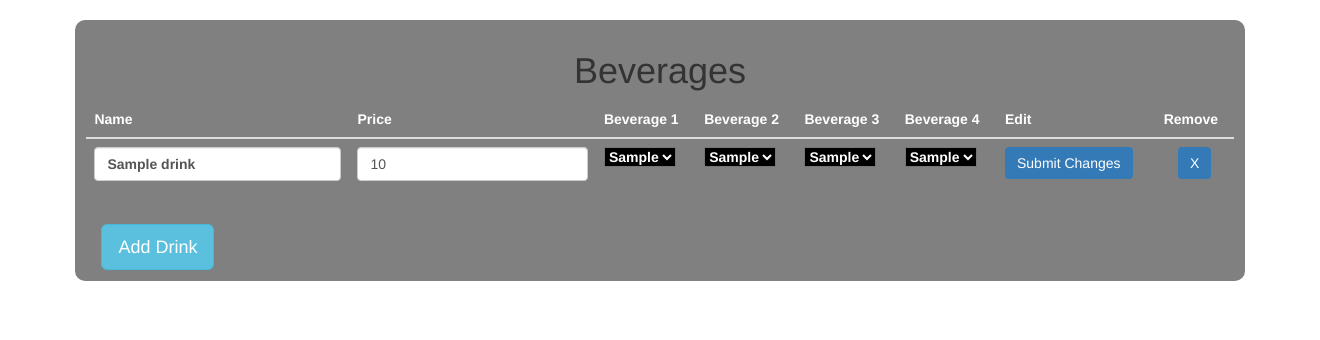
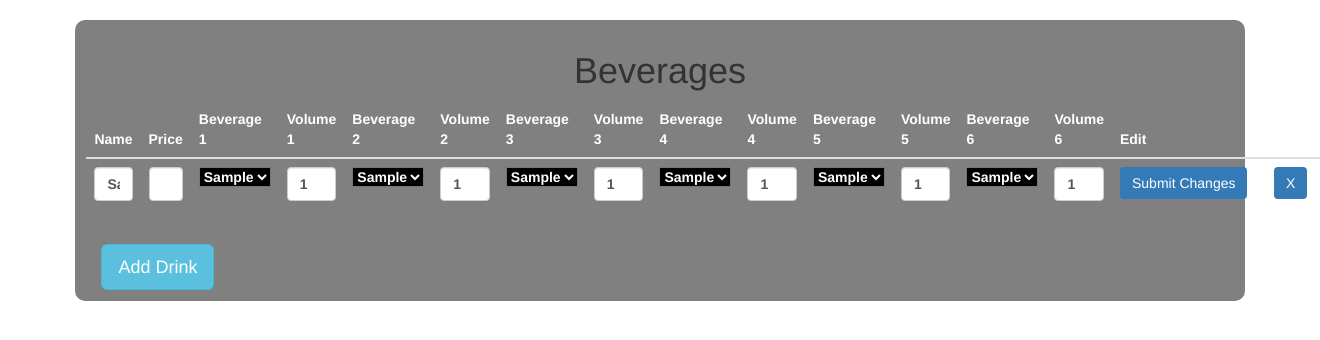
Before and after one commit to sixshotapp/web-app, a Flask app: page /employee_drinks in a window 1320 px wide. Shown: the part 50-390 px from the top of the page. Run offline with Flask 2, Linux system fonts and the light colour scheme; data comes from the database, SQL or seed files in the repository; both versions use the stored data as it was after the commit; tables that the repository leaves empty hold one stand-in row (values such as "Sample post"); some libraries are stand-ins or nearby versions.

Commit message:
made db changes

```diff
--- a/app.py
+++ b/app.py
@@ -3,7 +3,7 @@ from crypt import methods
 from flask import Flask, flash, render_template, redirect, request, redirect, session
 from flask_bcrypt import Bcrypt
 from global_var import DrinkInfo, EmployeeInfo, IngredientInfo, DrinkInfo
-# from flask_sqlalchemy import SQLAlchemy
+from dlnvalidation import is_valid
 
 # Local Imports
 from database import db, Employees, Users, Credentials, Drinks, Ingredients
@@ -13,7 +13,6 @@ bcrypt = Bcrypt(app)
 app.secret_key = b'_5#y2L"F4Q8z\n\xec]/'
 app.config['SQLALCHEMY_DATABASE_URI'] = 'sqlite:///6shot_db.db'
 app.config.update(SESSION_COOKIE_SAMESITE = "None", SESSION_COOKIE_SECURE = True)
-# db = SQLAlchemy(app)
 db.init_app(app)
 db.app = app
 
@@ -410,9 +409,6 @@ def employee_drinks():
             drink_id = request.form.get("drinkID")
             try:
                 drink = Drinks.query.filter_by(id = drink_id).first()
-                # print(change_price)
-                # print(drink.price)
-                # # change_price = drink.available if change_price == None else 0
                 change_bev1 = drink.bev1 if change_bev1 == "-1" else change_bev1
                 change_bev2 = drink.bev2 if change_bev2 == "-1" else change_bev2
                 change_bev3 = drink.bev3 if change_bev3 == "-1" else change_bev3
@@ -463,18 +459,34 @@ def employee_drinks():
             name = request.form.get("InputName")
             price = request.form.get("InputPrice")
             bev1 = request.form.get("InputBev1")
+            vol1 = request.form.get("InputVol1")
             bev2 = request.form.get("InputBev2")
+            vol2 = request.form.get("InputVol2")
             bev3 = request.form.get("InputBev3")
+            vol3 = request.form.get("InputVol3")
             bev4 = request.form.get("InputBev4")
+            vol4 = request.form.get("InputVol4")
+            bev5 = request.form.get("InputBev5")
+            vol5 = request.form.get("InputVol5")
+            bev6 = request.form.get("InputBev6")
+            vol6 = request.form.get("InputVol6")
             try:
                 check_name = Drinks.query.filter_by(name = name).first()
                 if check_name is None:
                     add_drink = Drinks(name = name,
                                         price = price,
                                         bev1 = bev1,
+                                        vol1 = vol1,
                                         bev2 = bev2,
+                                        vol2 = vol2,
                                         bev3 = bev3,
-                                        bev4 = bev4)
+                                        vol3 = vol3,
+                                        bev4 = bev4,
+                                        vol4 = vol4,
+                                        bev5 = bev5,
+                                        vol5 = vol5,
+                                        bev6 = bev6,
+                                        vol6 = vol6)
                     db.session.add(add_drink)
                     db.session.commit()
                     return redirect("/employee_drinks")
@@ -505,13 +517,19 @@ def employee_drinks():
         new_drink.name = drink.name
         new_drink.price = drink.price
         new_drink.bev1 = drink.bev1
+        new_drink.vol1 = drink.vol1
         new_drink.bev2 = drink.bev2
+        new_drink.vol2 = drink.vol2
         new_drink.bev3 = drink.bev3
+        new_drink.vol3 = drink.vol3
         new_drink.bev4 = drink.bev4
+        new_drink.vol4 = drink.vol4
         new_drink.bev5 = drink.bev5
+        new_drink.vol5 = drink.vol5
         new_drink.bev6 = drink.bev6
+        new_drink.vol6 = drink.vol6
         drinks.append(drink)
-    drinks.sort()
+    # drinks.sort()
 
     ingredients = []
     for ingredient in Ingredients.query.all():
--- a/database.py
+++ b/database.py
@@ -34,11 +34,17 @@ class Drinks(db.Model):
     name = db.Column(db.String(20), nullable = False)
     price = db.Column(db.Integer, nullable = False)
     bev1 = db.Column(db.String(20), nullable = False)
+    vol1 = db.Column(db.Integer, nullable = True)
     bev2 = db.Column(db.String(20), nullable = True)
+    vol2 = db.Column(db.Integer, nullable = True)
     bev3 = db.Column(db.String(20), nullable = True)
+    vol3 = db.Column(db.Integer, nullable = True)
     bev4 = db.Column(db.String(20), nullable = True)
+    vol4 = db.Column(db.Integer, nullable = True)
     bev5 = db.Column(db.String(20), nullable = True)
+    vol5 = db.Column(db.Integer, nullable = True)
     bev6 = db.Column(db.String(20), nullable = True)
+    vol6 = db.Column(db.Integer, nullable = True)
 
     def __repr__(self):
         return '<Drink %r>' % self.id
--- a/global_var.py
+++ b/global_var.py
@@ -15,8 +15,14 @@ class DrinkInfo:
     name = ""
     price = 0
     bev1 = ""
+    vol1 = ""
     bev2 = ""
+    vol2 = ""
     bev3 = ""
+    vol3 = ""
     bev4 = ""
+    vol4 = ""
     bev5 = ""
+    vol5 = ""
     bev6 = ""
+    vol6 = ""
--- a/templates/employee_drinks.html
+++ b/templates/employee_drinks.html
@@ -39,9 +39,17 @@
                 <th>Name</th>
                 <th>Price</th>
                 <th>Beverage 1</th>
+                <th>Volume 1</th>
                 <th>Beverage 2</th>
+                <th>Volume 2</th>
                 <th>Beverage 3</th>
+                <th>Volume 3</th>
                 <th>Beverage 4</th>
+                <th>Volume 4</th>
+                <th>Beverage 5</th>
+                <th>Volume 5</th>
+                <th>Beverage 6</th>
+                <th>Volume 6</th>
                 <th>Edit</th>
                 <th>Remove</th>
                 </tr>
@@ -80,6 +88,11 @@
                                 </th>
                                 <th>
                                     <div class="form-group">
+                                        <input type="text" value="{{ drink.vol1 }}" class="form-control" name="changeVol1" id="changeVol1"/>
+                                    </div>
+                                </th>
+                                <th>
+                                    <div class="form-group">
                                         <select id="ChangeBev2" name="ChangeBev2" style="background-color: black;">
                                             <option value="-1">
                                                 {% if drink.bev2 == -1 %}
@@ -92,6 +105,11 @@
                                                 <option value="{{ingredient}}">{{ ingredient }}</option>
                                             {% endfor %}
                                         </select>
+                                    </div>
+                                </th>
+                                <th>
+                                    <div class="form-group">
+                                        <input type="text" value="{{ drink.vol2 }}" class="form-control" name="changeVol2" id="changeVol2"/>
                                     </div>
                                 </th>
                                 <th>
@@ -112,6 +130,11 @@
                                 </th>
                                 <th>
                                     <div class="form-group">
+                                        <input type="text" value="{{ drink.vol3 }}" class="form-control" name="changeVol3" id="changeVol3"/>
+                                    </div>
+                                </th>
+                                <th>
+                                    <div class="form-group">
                                         <select id="ChangeBev4" name="ChangeBev4" style="background-color: black;">
                                             <option value="-1">
                                                 {% if drink.bev4 == "-1" %}
@@ -127,6 +150,53 @@
                                     </div>
                                 </th>
                                 <th>
+                                    <div class="form-group">
+                                        <input type="text" value="{{ drink.vol4 }}" class="form-control" name="changeVol4" id="changeVol4"/>
+                                    </div>
+                                </th>
+                                <th>
+                                    <div class="form-group">
+                                        <select id="ChangeBev5" name="ChangeBev5" style="background-color: black;">
+                                            <option value="-1">
+                                                {% if drink.bev5 == "-1" %}
+                                                    <h4>None</h4>
+                                                {% else %}
+                                                    {{ drink.bev5 }}
+                                                {% endif %}
+                                            </option>
+                                            {% for ingredient in ingredients %}
+                                                <option value="{{ingredient}}">{{ ingredient }}</option>
+                                            {% endfor %}
+                                        </select>
+                                    </div>
+                                </th>
+                                <th>
+                                    <div class="form-group">
+                                        <input type="text" value="{{ drink.vol5 }}" class="form-control" name="changeVol5" id="changeVol5"/>
+                                    </div>
+                                </th>
+                                <th>
+                                    <div class="form-group">
+                                        <select id="ChangeBev6" name="ChangeBev6" style="background-color: black;">
+                                            <option value="-1">
+                                                {% if drink.bev6 == "-1" %}
+                                                    <h4>None</h4>
+                                                {% else %}
+                                                    {{ drink.bev6 }}
+                                                {% endif %}
+                                            </option>
+                                            {% for ingredient in ingredients %}
+                                                <option value="{{ingredient}}">{{ ingredient }}</option>
+                                            {% endfor %}
+                                        </select>
+                                    </div>
+                                </th>
+                                <th>
+                                    <div class="form-group">
+                                        <input type="text" value="{{ drink.vol6 }}" class="form-control" name="changeVol6" id="changeVol6"/>
+                                    </div>
+                                </th>
+                                <th>
                                     <form id = "edit-drink" action = "/employee_drinks" method = "POST" style="text-align: center;">
                                         <button type="submit" class="btn btn-primary" style = "border: black" name ="edit-drink" value="{{ drink.id }}">Submit Changes</button>
                                     </form>
@@ -136,74 +206,6 @@
                                         <button type="submit" class="btn btn-primary" style = "border: black" name ="remove-drink" value="{{ drink.id }}">X</button>
                                     </form>
                                 </th>
-                                <!-- <th>
-                                    <form method="post">
-                                        <button type="button" class="btn btn-info btn-lg" data-toggle="modal" data-target="#editDrink">Submit Changes</button>
-                                        Modal
-                                        <div class="modal fade reveal-modal" id="editDrink" tabindex="-1" role="dialog" aria-labelledby="drinkModalLabel" aria-hidden="true">
-                                            <div class="modal-dialog" role="document">
-                                                Modal content
-                                                <div class="modal-content" style="background-color: white; color: black;">
-                                                    <div class="modal-header">
-                                                        <button type="button" class="close" data-dismiss="modal">&times;</button>
-                                                        <h4 class="modal-title">Edit Drink</h4>
-                                                    </div>
-                                                    <div class="modal-body">
-                                                        <div class="form-group">
-                                                            <label for="InputName">Change Name</label>
-                                                            <input type="text" class="form-control" name="changeName" id="changeName" placeholder="Enter name" />
-                                                        </div>
-                                                        <div class="form-group">
-                                                            <label for="InputPrice">Change Price</label>
-                                                            <input type="number" min="0.00" max="10000.00" step="any" class="form-control" name="ChangePrice" id="ChangePrice" placeholder="Enter Price"/>
-                                                        </div>
-                                                        <div class="form-group">
-                                                            <label for="InputBev1">Change Beverage 1</label>
-                                                            <select id="ChangeBev1" name="ChangeBev1">
-                                                                <option value="-1">None</option>
-                                                                {% for ingredient in ingredients %}
-                                                                    <option value="{{ingredient}}">{{ ingredient }}</option>
-                                                                {% endfor %}
-                                                            </select>
-                                                        </div>
-                                                        <div class="form-group">
-                                                            <label for="InputBev2">Change Beverage 2</label>
-                                                            <select id="ChangeBev2" name="ChangeBev2">
-                                                                <option value="-1">None</option>
-                                                                {% for ingredient in ingredients %}
-                                                                    <option value="{{ingredient}}">{{ ingredient }}</option>
-                                                                {% endfor %}
-                                                            </select>
-                                                        </div>
-                                                        <div class="form-group">
-                                                            <label for="InputBev3">Change Beverage 3</label>
-                                                            <select id="ChangeBev3" name="ChangeBev3">
-                                                                <option value="-1">None</option>
-                                                                {% for ingredient in ingredients %}
-                                                                <option value="{{ingredient}}">{{ ingredient }}</option>
-                                                                {% endfor %}
-                                                            </select>
-                                                        </div>
-                                                        <div class="form-group">
-                                                            <label for="InputBev4">Change Beverage 4</label>
-                                                            <select id="ChangeBev4" name="ChangeBev4">
-                                                                <option value="-1">None</option>
-                                                                {% for ingredient in ingredients %}
-                                                                    <option value="{{ingredient}}">{{ ingredient }}</option>
-                                                                {% endfor %}
-                                                            </select>
-                                                        </div>
-                                                    </div>
-                                                    <div class="modal-footer">
-                                                        <form role="form" id="change-drink-form" action="/employee_drinks" method="POST">
-                                                            <button type="submit" class="btn btn-primary" name="change-drink" value="change_drink" id="change-drijk-submit">Save Changes</button>
-                                                        </form>
-                                                    </div>
-                                                </div>
-                                            </div>
-                                        </div>
-                                    </form>
-                                </th> -->
                             </tr>
                         </form>
                 </div>
@@ -241,6 +243,10 @@
                                         </select>
                                     </div>
                                     <div class="form-group">
+                                        <label for="InputVol1">Volume in mL</label>
+                                        <input type="number" min="0.00" max="10000.00" step="any" class="form-control" name="InputVol1" id="InputVol1" placeholder="Enter Volume" />
+                                    </div>
+                                    <div class="form-group">
                                         <label for="InputBev2">Beverage 2</label>
                                         <select id="InputBev2" name="InputBev2">
                                             <option value="-1">None</option>
@@ -248,6 +254,10 @@
                                                 <option value="{{ingredient}}">{{ ingredient }}</option>
                                             {% endfor %}
                                         </select>
+                                    </div>
+                                    <div class="form-group">
+                                        <label for="InputVol2">Volume in mL</label>
+                                        <input type="number" min="0.00" max="10000.00" step="any" class="form-control" name="InputVol2" id="InputVol2" placeholder="Enter Volume" />
                                     </div>
                                     <div class="form-group">
                                         <label for="InputBev3">Beverage 3</label>
@@ -259,6 +269,10 @@
                                         </select>
                                     </div>
                                     <div class="form-group">
+                                        <label for="InputVol3">Volume in mL</label>
+                                        <input type="number" min="0.00" max="10000.00" step="any" class="form-control" name="InputVol3" id="InputVol3" placeholder="Enter Volume" />
+                                    </div>
+                                    <div class="form-group">
                                         <label for="InputBev4">Beverage 4</label>
                                         <select id="InputBev4" name="InputBev4">
                                             <option value="-1">None</option>
@@ -266,6 +280,10 @@
                                                 <option value="{{ingredient}}">{{ ingredient }}</option>
                                             {% endfor %}
                                         </select>
+                                    </div>
+                                    <div class="form-group">
+                                        <label for="InputVol4">Volume in mL</label>
+                                        <input type="number" min="0.00" max="10000.00" step="any" class="form-control" name="InputVol4" id="InputVol4" placeholder="Enter Volume" />
                                     </div>
                                 </div>
                                 <div class="modal-footer">
```
Also changed, not shown: 6shot_db.db.
